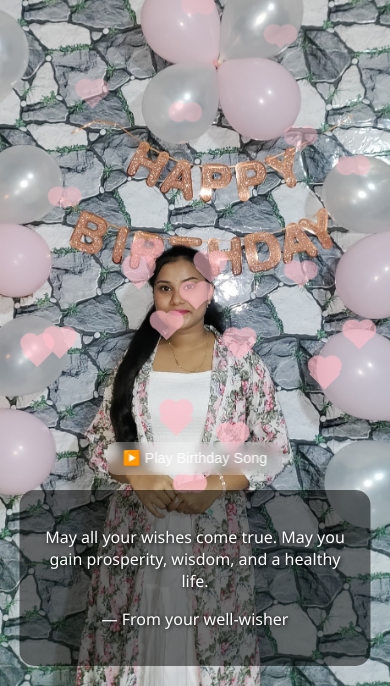
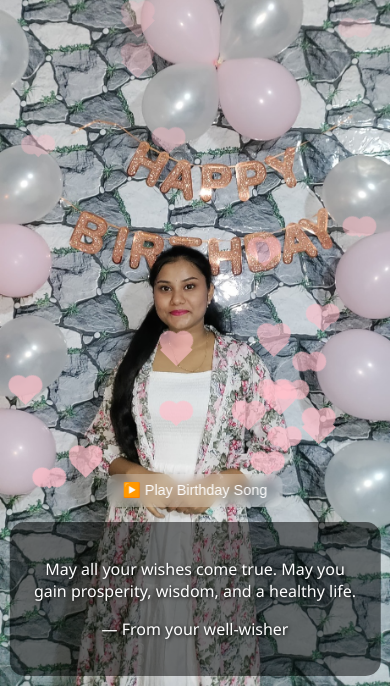
Before and after one commit to Birth2/birthday-tanmaya, a plain HTML site: page index.html in a window 390 px wide. Shown: the part 158-844 px from the top of the page. Drawn offline with Linux system fonts and the light colour scheme.

Commit message:
Update index.html

```diff
--- a/index.html
+++ b/index.html
@@ -16,13 +16,14 @@
       background-size: cover;
       z-index: -1;
       opacity: 0;
-  animation: fadeBg 2.5s ease-in-out forwards;
+      animation: fadeBg 3s ease-in-out forwards;
     }
 
     @keyframes fadeBg {
       from { opacity: 0; }
       to { opacity: 1; }
     }
+
     body {
       margin: 0;
       padding: 0;
@@ -91,6 +92,7 @@ body {
       transform: rotate(45deg);
       animation: floatUp 6s linear infinite;
       opacity: 0.7;
+      pointer-events: none;
     }
 
     .heart::before,
@@ -132,13 +134,17 @@ body {
         font-size: 0.9rem;
         padding: 8px 16px;
       }
+      .bottom-container {
+        bottom: 10px;
+        width: 95%;
+      }
     }
   </style>
 </head>
 <body>
   <h1 class="top-heading">Happy Birthday Tanmaya 🤍🥳</h1>
 
-  <!-- Play button + message box wrapper -->
+  <!-- Play button + message box -->
   <div class="bottom-container">
     <button class="play-button" onclick="document.getElementById('birthday-audio').play()">
       ▶️ Play Birthday Song
@@ -149,15 +155,14 @@ body {
     </div>
   </div>
 
-  <!-- Audio element -->
+  <!-- Audio -->
   <audio id="birthday-audio" autoplay playsinline>
     <source src="Happy Birthday.mp3" type="audio/mpeg">
     Your browser does not support the audio element.
   </audio>
 
-  <!-- JS: try autoplay + floating hearts -->
+  <!-- Script for autoplay + hearts -->
   <script>
-  // Try autoplay
     window.addEventListener('load', () => {
       const audio = document.getElementById('birthday-audio');
       setTimeout(() => {
@@ -166,7 +171,8 @@ body {
         });
       }, 500);
 
-    // Floating hearts from message box position
+      // Delay to ensure layout is fully ready
+      setTimeout(() => {
         const messageBox = document.querySelector('.message-box');
         const boxRect = messageBox.getBoundingClientRect();
         const numHearts = 30;
@@ -175,17 +181,15 @@ body {
           const heart = document.createElement('div');
           heart.className = 'heart';
 
-      // Random horizontal position within message box
           const xOffset = Math.random() * boxRect.width;
           heart.style.left = `${boxRect.left + xOffset}px`;
-
-      // Vertical position starts at message box
           heart.style.top = `${boxRect.top + window.scrollY}px`;
 
           heart.style.animationDelay = Math.random() * 5 + 's';
           heart.style.width = heart.style.height = Math.random() * 15 + 10 + 'px';
           document.body.appendChild(heart);
         }
+      }, 100);
     });
   </script>
 </body>
```
Lines whose indentation alone changed are shown as unchanged.
